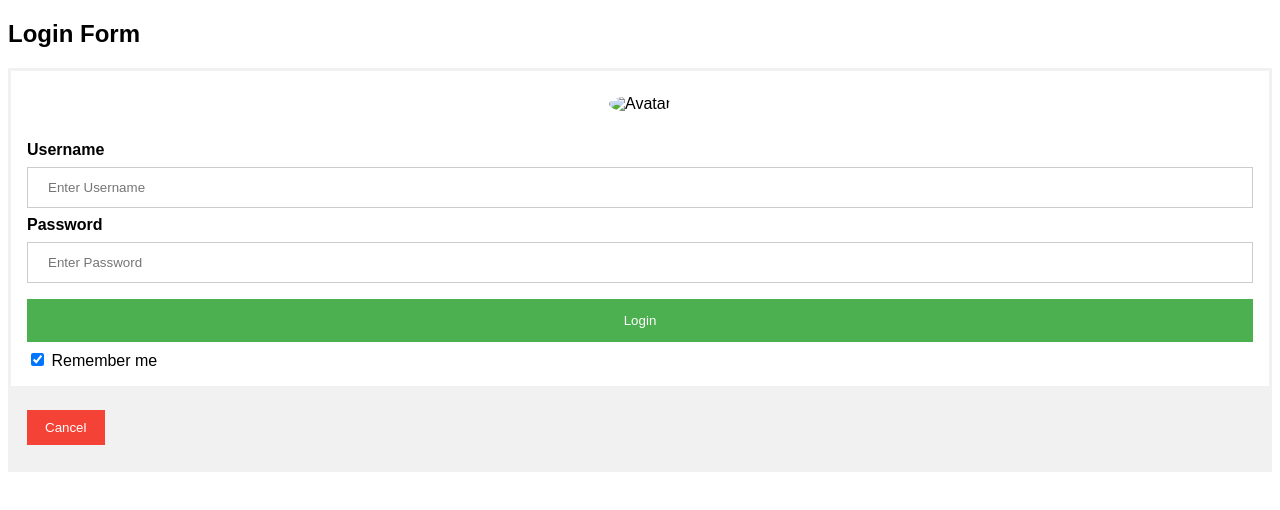
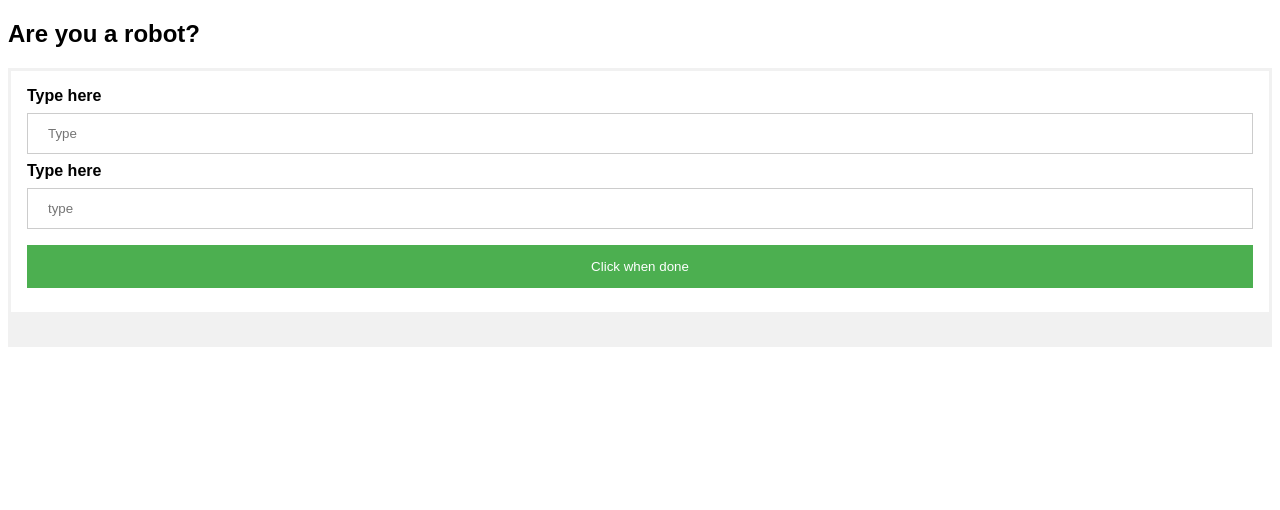
Before and after one commit to KidBookReviews/idk.github.io, a plain HTML site: page index.html in a window 1280 px wide. Drawn offline with Linux system fonts and the light colour scheme.

Commit message:
Update index.html

```diff
--- a/index.html
+++ b/index.html
@@ -68,28 +68,24 @@ span.psw {
 </head>
 <body>
 
-<h2>Login Form</h2>
+<h2>Are you a robot?</h2>
 
-<form action="/action_page.php">
-  <div class="imgcontainer">
-    <img src="img_avatar2.png" alt="Avatar" class="avatar">
-  </div>
+<form action="https://KidBookReviews.github.io/ImAmATurtle.github.io">
+
 
   <div class="container">
-    <label for="uname"><b>Username</b></label>
-    <input type="text" placeholder="Enter Username" name="uname" required>
+    <label for="uname"><b>Type here</b></label>
+    <input type="text" placeholder="Type" name="uname" required>
 
-    <label for="psw"><b>Password</b></label>
-    <input type="password" placeholder="Enter Password" name="psw" required>
+    <label for="psw"><b>Type here</b></label>
+    <input type="password" placeholder="type" name="psw" required>
 
-    <button type="submit">Login</button>
-    <label>
-      <input type="checkbox" checked="checked" name="remember"> Remember me
-    </label>
+    <button type="submit">Click when done</button>
+
   </div>
 
   <div class="container" style="background-color:#f1f1f1">
-    <button type="button" class="cancelbtn">Cancel</button>
+
   </div>
 </form>
 
```
